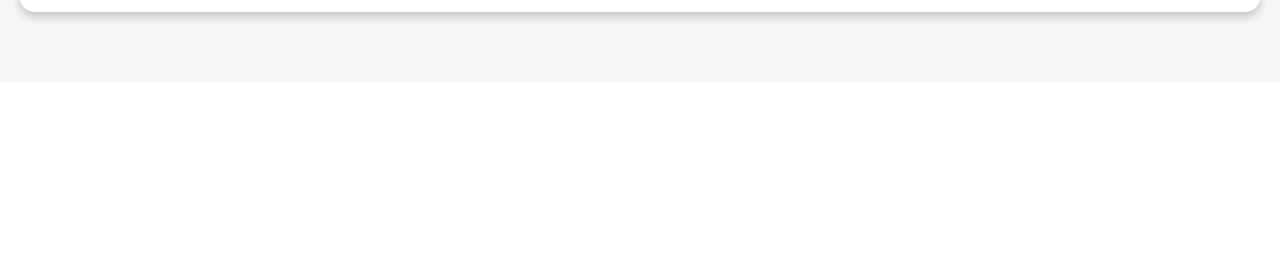
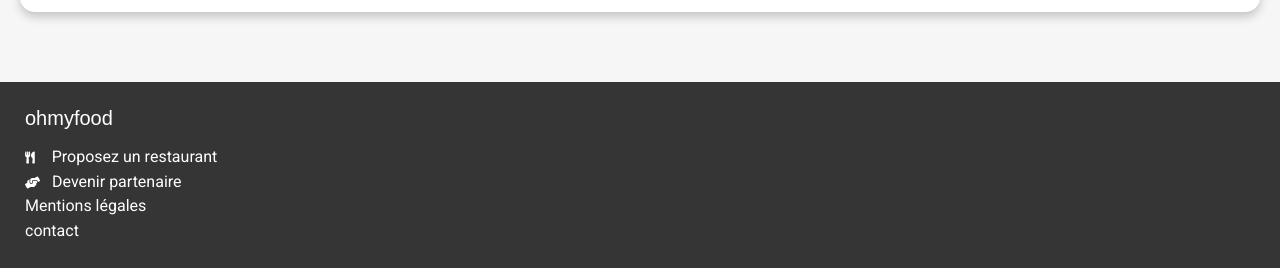
Before and after one commit to Kalderonn/MikaelEvan_3_09012022, a plain HTML site: page index.html in a window 1280 px wide. Shown: the part 1903-2171 px from the top of the page. Before the commit the page ends 1985 px from the top, so only its background shows below. Drawn offline with Linux system fonts and the light colour scheme; a web font is replaced by a local one.

Commit message:
Ajout du footer

```diff
--- a/index.html
+++ b/index.html
@@ -117,7 +117,25 @@
             </div>
         </section>
     </main>
-    <footer>
+    <!-- footer -->
+    <footer class="footer">
+        <p class="footer__title">ohmyfood</p>
+        <div class="footer__container">
+            <ul>
+                <li>
+                    <a href="#" class="footer__links"><i class="footer__icon1 fas fa-utensils"></i>Proposez un restaurant</a>
+                </li>
+                <li>
+                    <a href="#" class="footer__links"><i class="footer__icon2 fas fa-hands-helping"></i>Devenir partenaire</a>
+                </li>
+                <li>
+                    <a href="#" class="footer__links">Mentions légales</a>
+                </li>
+                <li>
+                    <a href="mailto:contact@ohmyfood.com" class="footer__links">contact</a>
+                </li>
+            </ul>
+        </div>
     </footer>
 </body>
 </html>
--- a/sass/style.scss
+++ b/sass/style.scss
@@ -1,6 +1,7 @@
 // general
 * {
   margin: 0;
+  padding: 0;
 }
 body {
   box-sizing: border-box;
@@ -23,6 +24,9 @@ p {
 a {
   text-decoration: none;
   color: black;
+}
+li {
+  list-style: none;
 }
 // variables
 $primary-color: #9356dc;
@@ -150,6 +154,9 @@ header {
     box-shadow: $shadow;
     border-radius: 15px;
     margin-bottom: 20px;
+    &:hover {
+      @include hover;
+    }
   }
   &__img {
     display: block;
@@ -188,3 +195,34 @@ header {
   font-size: 25px;
   margin: 10px;
 }
+
+// footer
+.footer {
+  background-color: #353535;
+  padding-bottom: 25px;
+  &__title {
+    color: white;
+    font-size: 20px;
+    font-family: "Shrikhand", sans-serif;
+    padding: 25px 0px 15px 25px;
+  }
+  &__container {
+    padding-left: 25px;
+  }
+  &__links {
+    display: inline-block;
+    color: white;
+    padding: 3px 0;
+    &:hover {
+      color: $secondary-color;
+    }
+  }
+  &__icon1 {
+    font-size: 12px;
+    margin-right: 17px;
+  }
+  &__icon2 {
+    font-size: 12px;
+    margin-right: 12px;
+  }
+}
```
Also changed, not shown: css/style.css, 1 other file.
